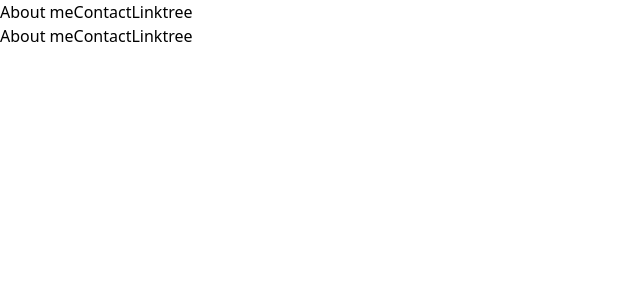
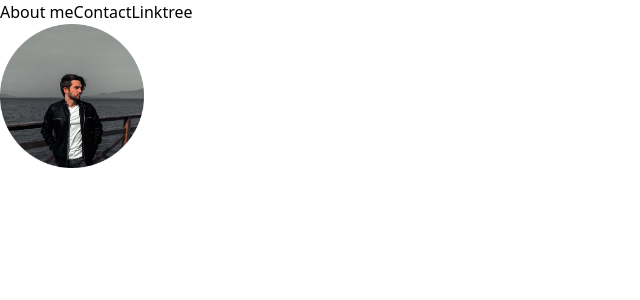
Before and after one commit to brenobattaglin/brenobattaglin.com, a Next.js app: page / in a window 1280 px wide. Shown: the top 300 px of the page, without its empty margins (0-640 px from the left). Built offline with nearby package versions, Linux system fonts and the light colour scheme.

Commit message:
Add profile image on about page

```diff
--- a/pages/index.tsx
+++ b/pages/index.tsx
@@ -1,9 +1,13 @@
 import type { NextPage } from 'next'
-import NavBar from './components/navbar'
+import Image from 'next/image'
 
 const Home: NextPage = () => {
   return (
-    <NavBar />
+      <Image
+        src="/images/profile.png"
+        height={144}
+        width={144}
+        alt="Breno's profile photo" />
   )
 }
 
```
Also changed, not shown: public/images/profile.png (added).
